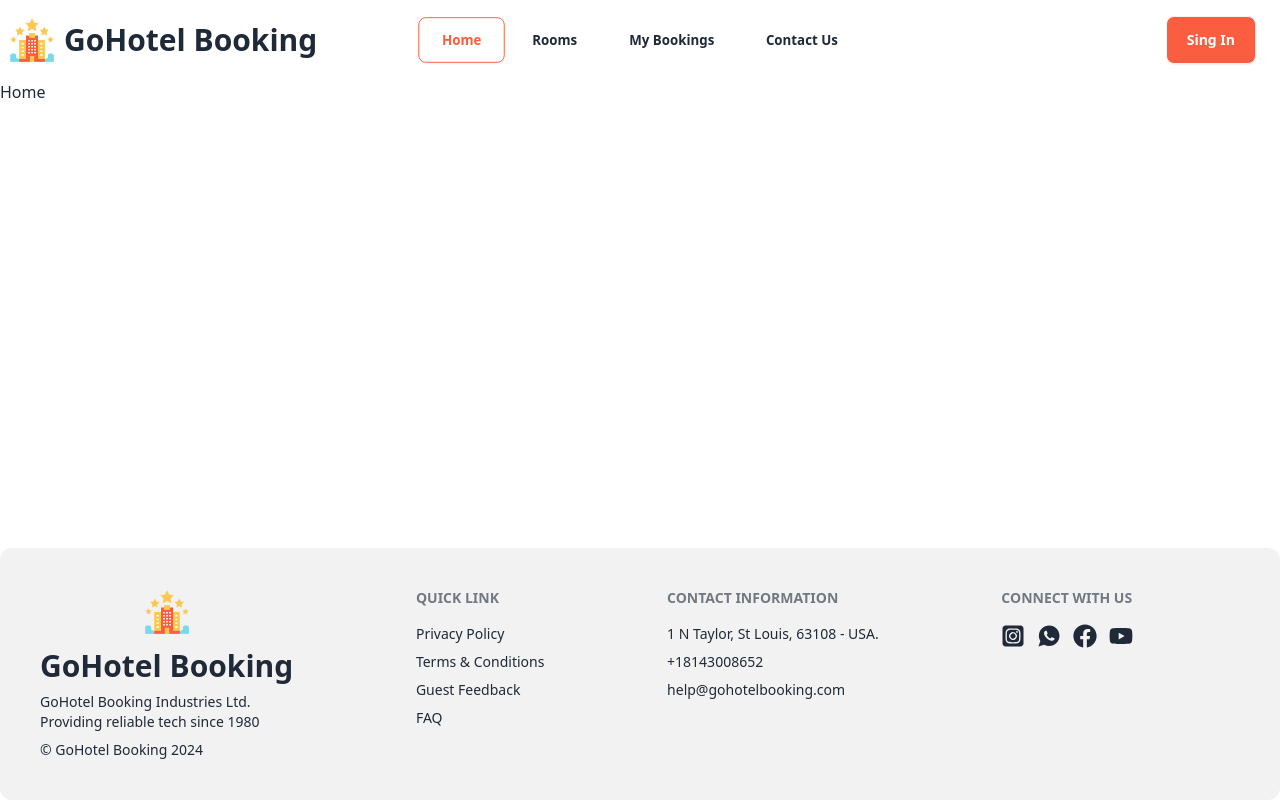
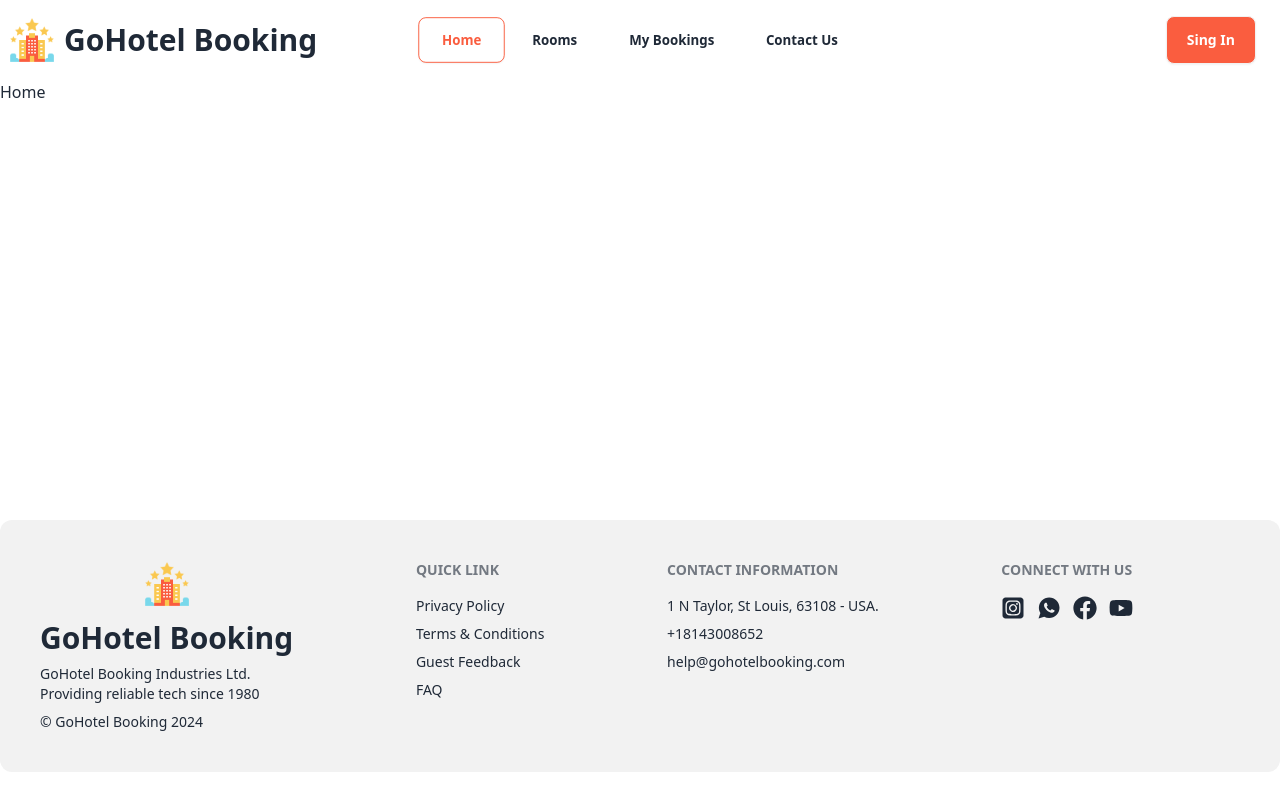
Before and after one commit to sajjathossainbd/go-hotel-booking-client, a React (Vite) app: page / in a window 1280 px wide. Built offline with nearby package versions, Linux system fonts and the light colour scheme; no server answers.

Commit message:
desing update footer

```diff
--- a/src/layout/Root.jsx
+++ b/src/layout/Root.jsx
@@ -6,7 +6,7 @@ function Root() {
   return (
     <div className="container mx-auto">
       <Navbar />
-      <div className="min-h-[calc(100vh-332px)]">
+      <div className="min-h-[calc(100vh-360px)]">
         <Outlet />
       </div>
       <Footer />
--- a/src/pages/shared/Footer.jsx
+++ b/src/pages/shared/Footer.jsx
@@ -7,7 +7,7 @@ import { FaFacebook } from "react-icons/fa";
 
 function Footer() {
   return (
-    <footer className="footer p-10 bg-base-200 text-base-content rounded-xl">
+    <footer className="footer p-10 bg-base-200 text-base-content rounded-xl mb-7">
       <aside>
         <Link
           to={"/"}
```
